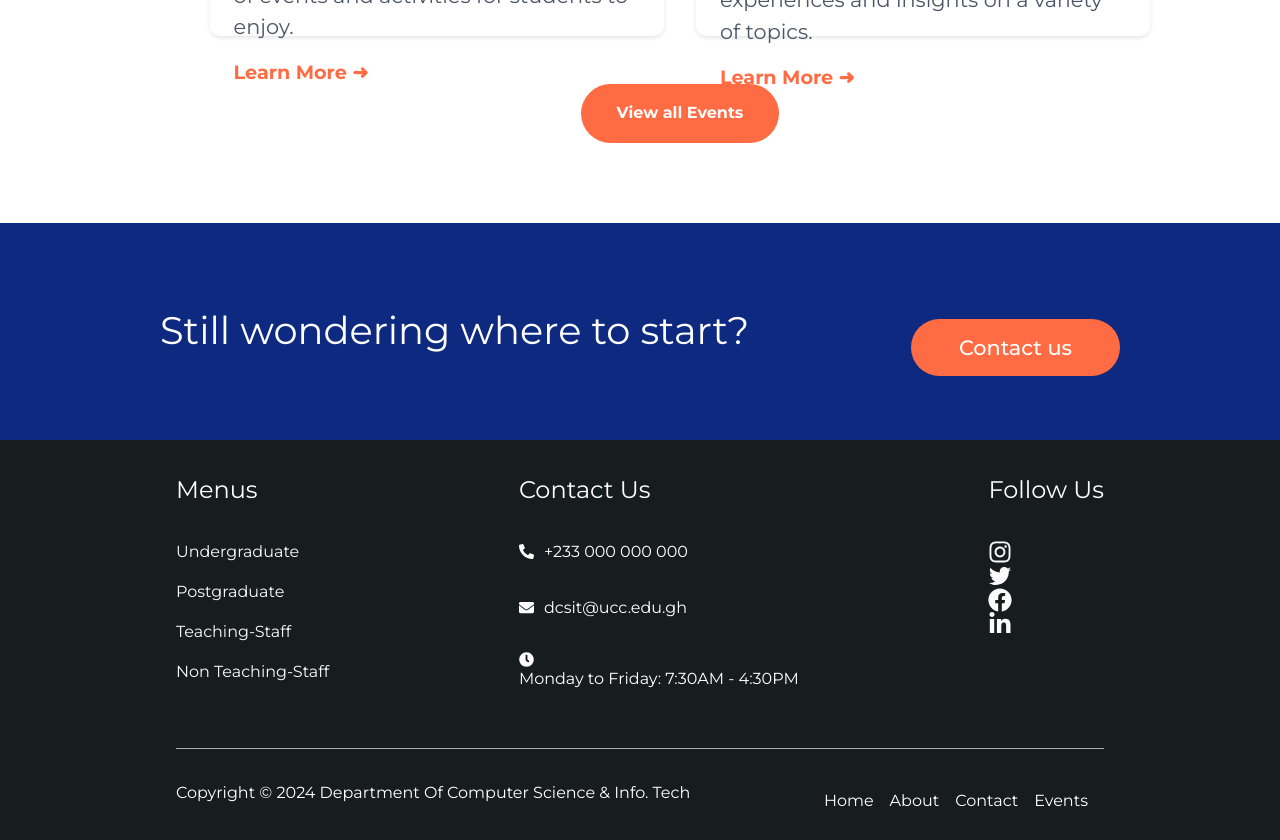
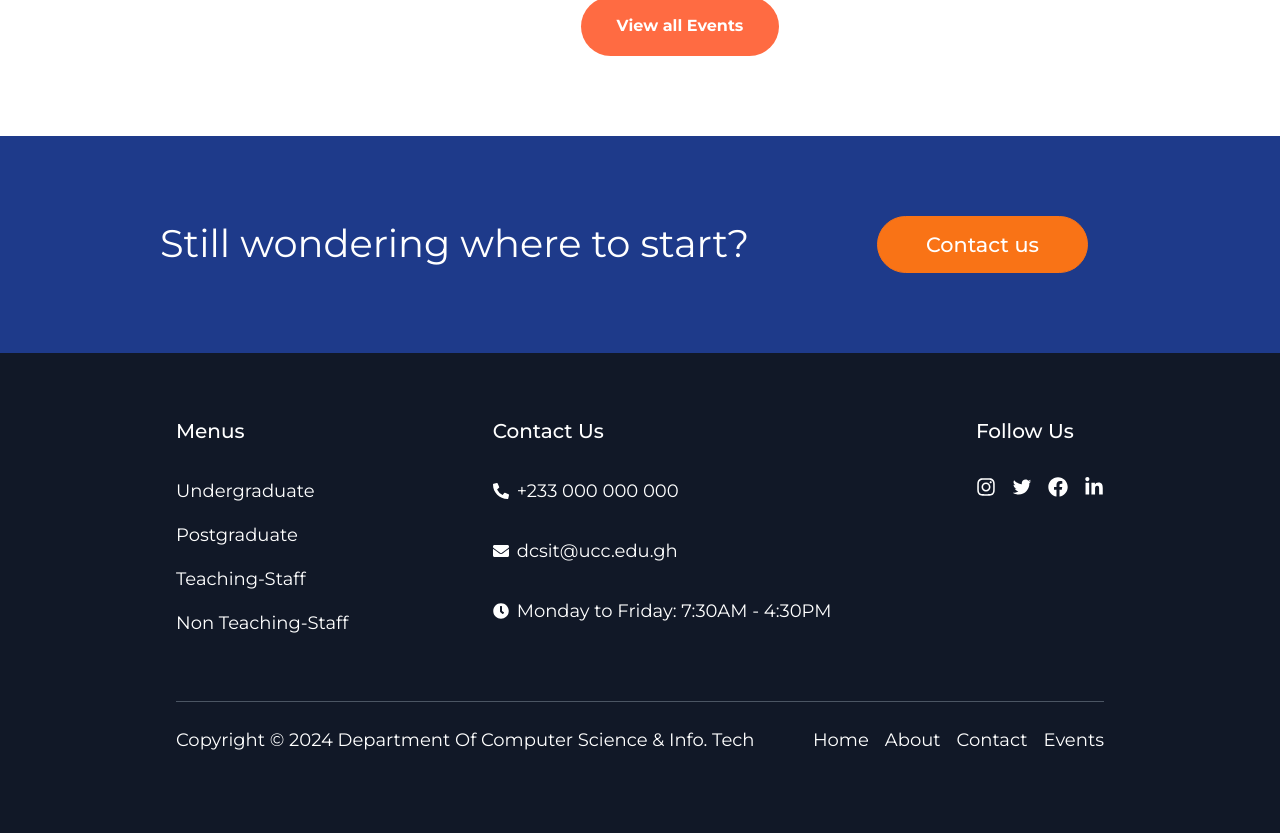
Before and after one commit to gustonstomy/Dcsit_website, a React (Vite) app: page / in a window 1280 px wide. Shown: the part 3960-4800 px from the top of the page. Built offline with nearby package versions, Linux system fonts and the light colour scheme.

Commit message:
css update

```diff
--- a/src/componets/Footer/Footer.jsx
+++ b/src/componets/Footer/Footer.jsx
@@ -1,70 +1,58 @@
 import React from 'react';
-import './Footer.css';
-import { FaInstagram, FaLinkedinIn} from "react-icons/fa6";
+import { FaInstagram, FaLinkedinIn } from "react-icons/fa6";
 import { IoLogoTwitter } from "react-icons/io";
-import { FaFacebook } from "react-icons/fa";
-import { FaPhoneAlt, FaEnvelope, FaClock } from 'react-icons/fa';
+import { FaFacebook, FaPhoneAlt, FaEnvelope, FaClock } from 'react-icons/fa';
 
-
-
-
-
-const Footer= () => {
+const Footer = () => {
   return (
-    <div className='footer'>
-
-      <div className='footer-section'>
-
-      <div className='Menus'>
-          <h4>Menus</h4>
-          <a href='/UnderGraduate'><p>Undergraduate</p></a>
-          <a href='/PostGraduate'><p>Postgraduate</p></a>
-          <a href='/Teaching-Staff'><p>Teaching-Staff</p></a>
-          <a href='/non-teaching-staff'><p>Non Teaching-Staff</p></a>
+    <div className="py-8 md:py-16 px-6 lg:px-20 xl:px-44 bg-gray-900 text-white font-sans h-[60vh]">
+      <div className="flex flex-wrap justify-between mb-12">
+        <div className="mb-6 md:mb-0">
+          <h4 className="text-xl font-medium mb-8">Menus</h4>
+          <a href="/UnderGraduate" className="block text-lg mb-4 hover:text-orange-500">Undergraduate</a>
+          <a href="/PostGraduate" className="block text-lg mb-4 hover:text-orange-500">Postgraduate</a>
+          <a href="/Teaching-Staff" className="block text-lg mb-4 hover:text-orange-500">Teaching-Staff</a>
+          <a href="/non-teaching-staff" className="block text-lg mb-4 hover:text-orange-500">Non Teaching-Staff</a>
         </div>
 
-        <div className='contact'>
-      <h4>Contact Us</h4>
-      <a href='/'>
-        <FaPhoneAlt className='contact-icon' />
-        <p>+233 000 000 000</p>
-      </a>
-      <a href='/'>
-        <FaEnvelope className='contact-icon' />
-        <p>dcsit@ucc.edu.gh</p>
-      </a>
-      <p className='working-hours'>
-        <FaClock className='contact-icon' />
-        Monday to Friday: 7:30AM - 4:30PM
-      </p>
-    </div>
-
-        <div className='socials' >
-          <h4>Follow Us</h4>
-            <a href='/'>
-              <FaInstagram/>
-              <IoLogoTwitter/>
-
-              <FaFacebook/>
-              <FaLinkedinIn/>
-            </a>
+        <div className="mb-6 md:mb-0 flex flex-col">
+          <h4 className="text-xl font-medium mb-8">Contact Us</h4>
+          <a href="/" className="flex items-center mb-8 text-lg hover:text-orange-500">
+            <FaPhoneAlt className="w-4 h-4 mr-2" />
+            +233 000 000 000
+          </a>
+          <a href="/" className="flex items-center mb-8 text-lg hover:text-orange-500">
+            <FaEnvelope className="w-4 h-4 mr-2" />
+            dcsit@ucc.edu.gh
+          </a>
+          <p className="flex items-center text-lg">
+            <FaClock className="w-4 h-4 mr-2" />
+            Monday to Friday: 7:30AM - 4:30PM
+          </p>
         </div>
 
+        <div className="mb-6 md:mb-0">
+          <h4 className="text-xl font-medium mb-8">Follow Us</h4>
+          <div className="flex space-x-4">
+            <a href="/" className="text-xl hover:text-orange-500"><FaInstagram /></a>
+            <a href="/" className="text-xl hover:text-orange-500"><IoLogoTwitter /></a>
+            <a href="/" className="text-xl hover:text-orange-500"><FaFacebook /></a>
+            <a href="/" className="text-xl hover:text-orange-500"><FaLinkedinIn /></a>
+          </div>
+        </div>
       </div>
 
-        <div className='Bottom' >
-          <p>Copyright &copy; 2024 Department Of Computer Science & Info. Tech</p>
-          <div className='footer-menu'>
-            <a href='/'>Home</a>
-            <a href='/about'>About</a>
-            <a href='/contact'>Contact</a>
-            <a href='/events'>Events</a>
-          </div>
+      <div className="flex flex-col md:flex-row items-center justify-between border-t border-gray-600 pt-6">
+        <p className="text-lg">Copyright &copy; 2024 Department Of Computer Science & Info. Tech</p>
+        <div className="flex flex-wrap space-x-4">
+          <a href="/" className="text-lg hover:text-orange-500">Home</a>
+          <a href="/about" className="text-lg hover:text-orange-500">About</a>
+          <a href="/contact" className="text-lg hover:text-orange-500">Contact</a>
+          <a href="/events" className="text-lg hover:text-orange-500">Events</a>
         </div>
-
+      </div>
     </div>
   )
 }
 
-
-export default Footer
+export default Footer;
--- a/src/componets/Footerheader/Footerheader.css
+++ b/src/componets/Footerheader/Footerheader.css
@@ -1,4 +1,3 @@
-@import url('https://fonts.googleapis.com/css2?family=Montserrat:ital,wght@0,100..900;1,100..900&display=swap');
 
 .footer1-section {
     padding: 4rem 10rem;
--- a/src/componets/Footerheader/Footerheader.jsx
+++ b/src/componets/Footerheader/Footerheader.jsx
@@ -1,29 +1,23 @@
 import React, { useRef, useEffect } from 'react';
-import './Footerheader.css';
 
 const Footerheader = () => {
-    // Use useRef to create a reference to the component element
     const sectionRef = useRef(null);
 
-    // Intersection Observer setup
     useEffect(() => {
         const observer = new IntersectionObserver((entries) => {
             entries.forEach(entry => {
                 if (entry.isIntersecting) {
-                    // Add a CSS class to start the animation when in view
                     entry.target.classList.add('slide-in');
                 }
             });
         }, {
-            threshold: 0.5 // Trigger when 50% of the component is visible
+            threshold: 0.5
         });
 
-        // Start observing the sectionRef element
         if (sectionRef.current) {
             observer.observe(sectionRef.current);
         }
 
-        // Clean up the observer on component unmount
         return () => {
             if (sectionRef.current) {
                 observer.unobserve(sectionRef.current);
@@ -32,14 +26,16 @@ const Footerheader = () => {
     }, []);
 
     return (
-        <div ref={sectionRef} className='footer1-section'>
+        <div ref={sectionRef} className="transform px-2 md:py-5 md:px-2 py-5 xl:px-40 lg:py-20 xl:py-20 bg-blue-900 flex justify-between items-center transition-all duration-500 ease-in-out">
+            <h2 className="text-white text-lg md:text-[2.4rem]">Still wondering where to start?</h2>
 
-            <h2>Still wondering where to start?</h2>
-
-            <div className='footer-CTA'>
-                <a href="/contact"><button className="StudyBtn">Contact us</button></a>
+            <div className="">
+                <a href="/contact">
+                    <button className="bg-orange-500 hover:bg-white hover:text-orange-500 text-white border border-orange-500 rounded-full py-1 px-5 md:py-3 md:px-12 lg:mr-8 text-[0.9rem] md:text-[1.3rem] font-medium transition-colors duration-500">
+                        Contact us
+                    </button>
+                </a>
             </div>
-
         </div>
     );
 }
--- a/src/componets/GraduatePrograme/UnderGraduate/TransparentContainer.jsx
+++ b/src/componets/GraduatePrograme/UnderGraduate/TransparentContainer.jsx
@@ -1,16 +1,15 @@
 import React from 'react';
-import './TransparentContainer.css';
 
 const TransparentContainer = () => {
   return (
-    <div className="transparent-container">
-      <p className="container-description">
+    <div className="bg-black bg-opacity-70 text-white p-8 w-full text-center flex flex-col justify-center h-[45vh] font-sans">
+      <p className="text-[1.5rem] mb-4 font-bold">
         Insights Into Undergraduate Programmes
       </p>
-      <p className="container-description">
+      <p className="text-[1.5rem] mb-4 font-bold">
         BSc. Computer Science
       </p>
-      <p className="container-description">
+      <p className="text-[1.5rem] mb-4 font-bold">
         BSc. Information Technology
       </p>
     </div>
--- a/src/componets/landing_page/DeliverableSection/DeliverableSection.jsx
+++ b/src/componets/landing_page/DeliverableSection/DeliverableSection.jsx
@@ -35,13 +35,13 @@ const featuresData = [
 
 const DeliverableSection = () => {
   return (
-    <div className="grid grid-cols-1 md:grid-cols-3 gap-0 bg-blue-900 items-center justify-center p-8 md:px-40 mb-8 h-auto md:h-[120vh]">
-      <h2 className="col-span-3 text-center text-white text-2xl md:text-[2.7rem] mb-8">Delivering the World Class Education</h2>
+    <div className="flex flex-col lg:flex-row lg:flex-wrap justify-center items-center bg-blue-900 p-8 md:pl-5 md:pr-5 lg:p-8  md:px-40 mb-8">
+      <h2 className="w-full text-center text-white text-2xl md:text-[2.5rem] leading-relaxed mb-8 lg:mb-12">Delivering the World Class Education</h2>
       {featuresData.map((feature, index) => (
-        <div className="bg-white w-full md:w-[24rem] h-[30vh] md:h-[40vh] p-5 rounded-lg text-left flex flex-col items-start mb-7 md:mb-[1.8rem]" key={index}>
-          <img src={feature.imgSrc} alt={feature.title} className="w-[40px] h-[40px] mb-3 mt-2 md:w-[80px] md:h-[80px]" />
-          <h3 className="text-lg md:text-[1.8rem] text-black mb-4">{feature.title}</h3>
-          <p className="text-lg md:text-[1.1rem] text-gray-600 leading-relaxed md:leading-normal">{feature.description}</p>
+        <div className="bg-white w-full md:w-[80%] lg:w-[45%] xl:w-[25%] h-[30vh] md:h-[40vh]  lg:h-[30vh] xl:h-[40vh] p-5 rounded-lg text-left flex flex-col items-start mb-7 lg:mx-3" key={index}>
+          <img src={feature.imgSrc} alt={feature.title} className="w-[80px] h-[80px] mb-3 mt-2  md:w-[120px] md:h-[120px] lg:w-[100px] lg:h-[100px] xl:w-[60px] xl:h-[60px]" />
+          <h3 className="text-2xl  md:text-[3rem] lg:text-[2.2rem] xl:text-[1.8rem] text-black leading-relaxed md:mt-8 xl:mt-0 mb-4 xl:mb-2">{feature.title}</h3>
+          <p className="text-xl md:text-[2rem] lg:text-[1.3rem] xl:text-[1rem] text-gray-600 leading-relaxed md:leading-normal">{feature.description}</p>
         </div>
       ))}
     </div>
--- a/src/componets/landing_page/ImageTextComponent/ImageTextComponent.jsx
+++ b/src/componets/landing_page/ImageTextComponent/ImageTextComponent.jsx
@@ -2,12 +2,12 @@ import React from 'react';
 
 const ImageTextComponent = () => {
   return (
-    <div className="flex flex-col lg:flex-row items-center justify-center text-center  h-[80vh] mb-8  sm:pl-0 sm:h-[95vh]  md:h-[120vh] lg:h-[70vh] xl:h-[80vh] lg:gap-8 xl:gap-14 sm:justify-start  ">
-       <div className="flex flex-col items-center text-center p-2 xl:p-0 w-[25rem] h-[65vh] sm:w-auto sm:h-[65vh] md:w-[40rem] lg:w-[25rem] lg:h-[50vh] xl:w-[35rem] xl:h-[70vh] lg:ml-2 xl:ml-40 ">
+    <div className="flex flex-col lg:flex-row items-center justify-center text-center  h-[80vh] mb-8  sm:pl-0 sm:h-[95vh]  md:h-[120vh] lg:h-[50vh] xl:h-[80vh] lg:gap-8 xl:gap-14 sm:justify-start  ">
+       <div className="flex flex-col items-center text-center p-2 xl:p-0 w-[25rem] h-[65vh] sm:w-auto sm:h-[65vh] md:w-[40rem] lg:w-[32rem] lg:h-[45vh] xl:w-[35rem] xl:h-[70vh] lg:ml-2 xl:ml-40 ">
         <img
           src="/src/assets/images/comput-SC.png"
           alt="Undergraduate"
-          className="h-[15rem] w-[25rem] rounded-xl mb-2 sm:h-[20rem] sm:w-[40rem] md:h-[30rem] md:w-[40rem] xl:w-[35rem] xl:h-[70vh] "
+          className="h-[15rem] w-[25rem] rounded-xl mb-2 sm:h-[20rem] sm:w-[40rem] md:h-[30rem] md:w-[40rem]  lg:w-[60rem] xl:w-[35rem] xl:h-[70vh] "
         />
         <h3 className="text-[1.8rem] text-paletteColor2 mb-2">Undergraduate</h3>
         <p className="text-[1.1rem] text-gray-600 mb-5">
@@ -17,11 +17,11 @@ const ImageTextComponent = () => {
           Read More
         </a>
       </div>
-      <div className="flex flex-col items-center text-center p-2 xl:p-0 w-[25rem] h-[65vh] sm:w-auto sm:h-[65vh] md:w-[40rem] lg:w-[25rem] lg:h-[50vh] xl:w-[35rem] xl:h-[70vh] ">
+      <div className="flex flex-col items-center text-center p-2 xl:p-0 w-[25rem] h-[65vh] sm:w-auto sm:h-[65vh] md:w-[40rem] lg:w-[32rem] lg:h-[45vh] xl:w-[35rem] xl:h-[70vh] ">
         <img
           src="/src/assets/images/R&H.png"
           alt="Postgraduate"
-         className="h-[15rem] w-[25rem] rounded-xl mb-2 sm:h-[20rem] sm:w-[40rem] md:h-[30rem] md:w-[40rem] md:mb-8 xl:w-[35rem] xl:h-[70vh]"
+         className="h-[15rem] w-[25rem] rounded-xl mb-2 sm:h-[20rem] sm:w-[40rem] md:h-[30rem] md:w-[40rem] md:mb-8 lg:w-[60rem] xl:w-[35rem] xl:h-[70vh]"
         />
         <h3 className="text-[1.8rem] text-paletteColor2 mb-2">Postgraduate</h3>
         <p className="text-[1.1rem] text-gray-600 mb-5">
```
Also changed, not shown: src/componets/GraduatePrograme/UnderGraduate/Programs.jsx (+13 -10 lines), src/componets/Footer/Footer.css (line endings or trailing spaces).
